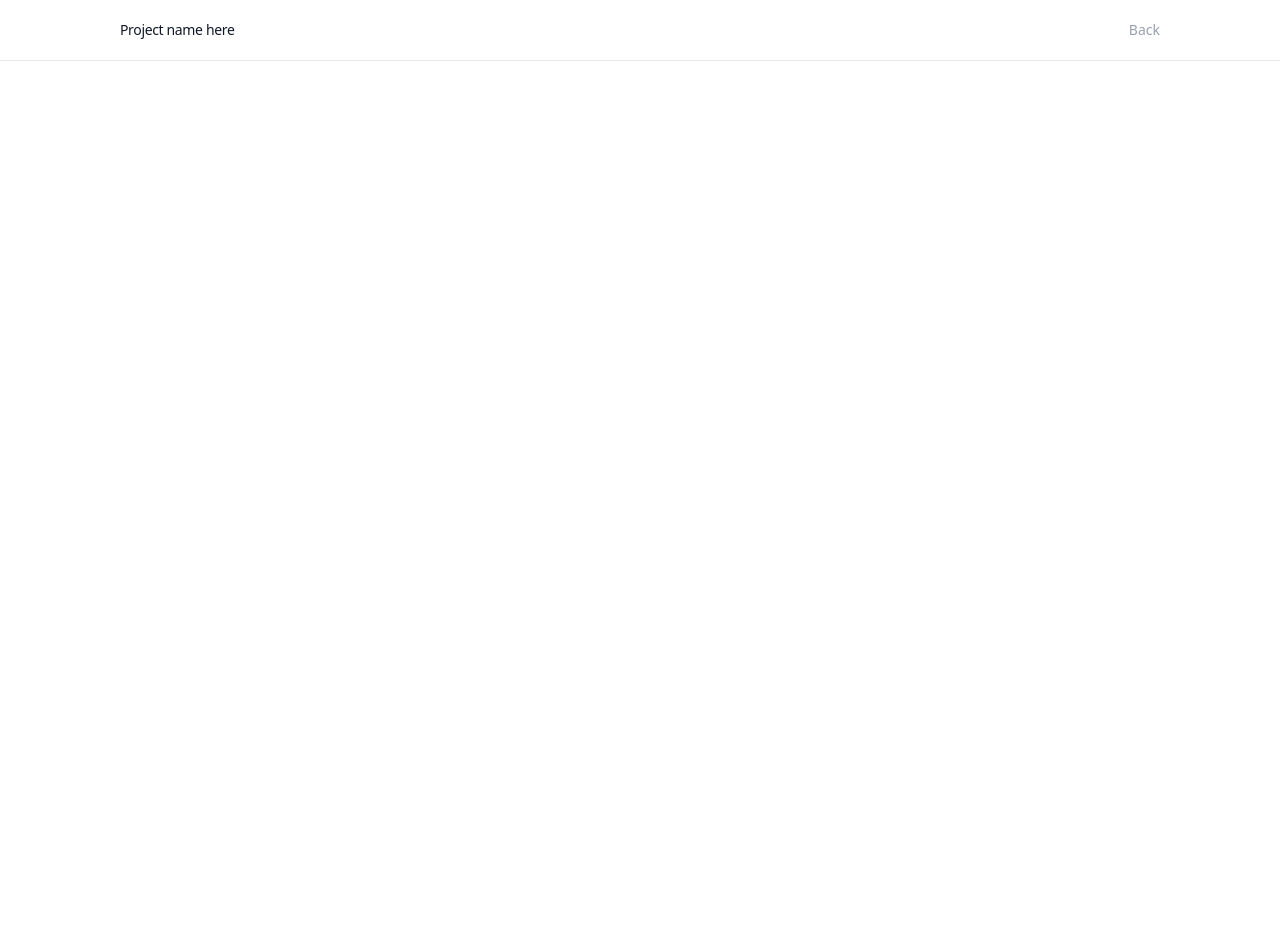
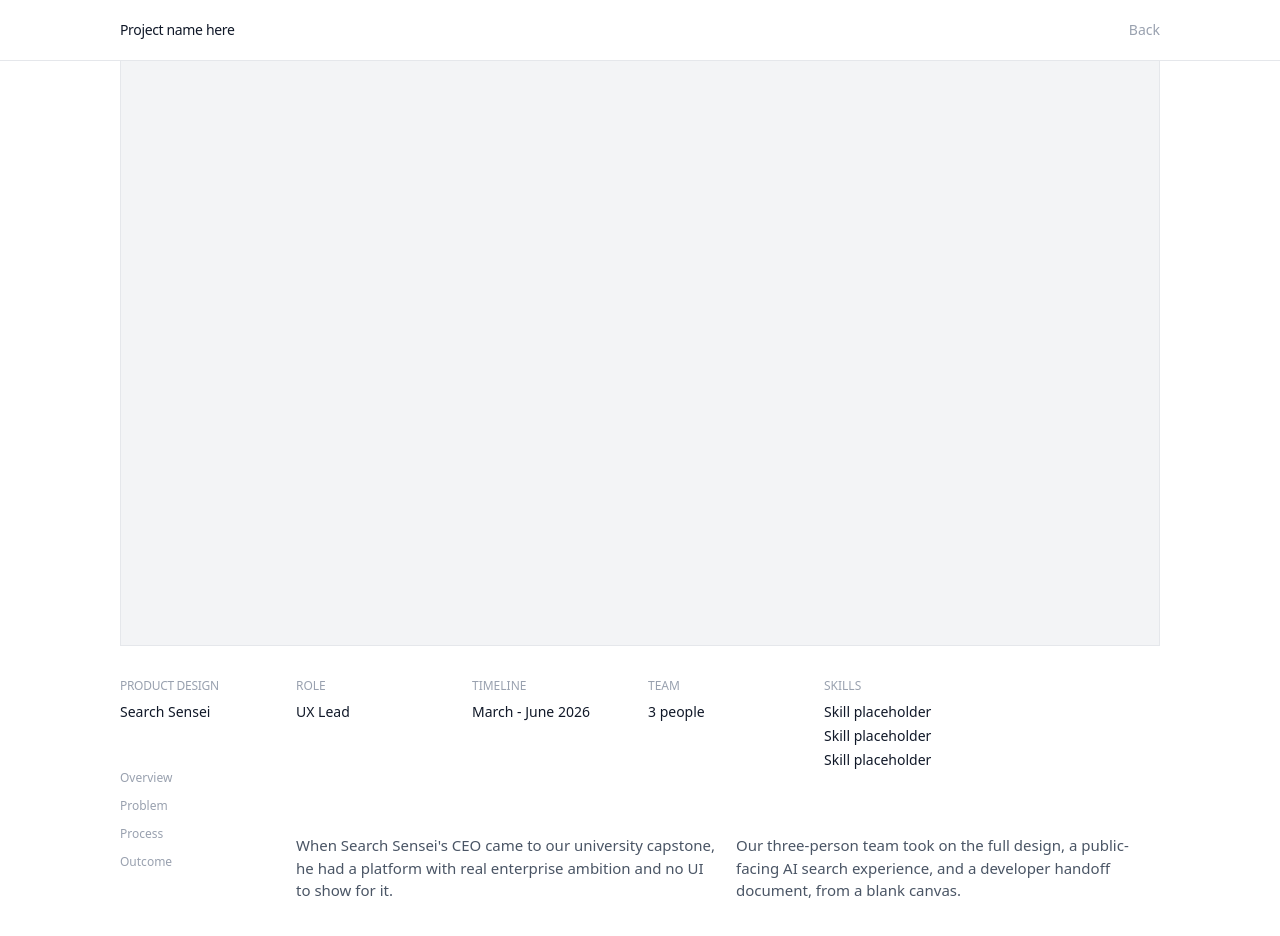
Before and after one commit to imdeckik/portfolio, a Next.js app: page /work/search-sensei in a window 1280 px wide. Shown: the top 936 px of the page. Before the commit the page ends 800 px from the top, so only its background shows below. Built offline with nearby package versions, Linux system fonts and the light colour scheme.

Commit message:
feat: add case study skeleton — 12-col grid, sticky sidebar, meta row, intro text

```diff
--- a/app/work/search-sensei/page.tsx
+++ b/app/work/search-sensei/page.tsx
@@ -2,5 +2,94 @@ import Container from "../../components/Container";
 import Link from "next/link";
 
 export default function SearchSensei() {
-  return <Container></Container>;
+  return (
+    <>
+      {/* Hero Image - full width */}
+      <Container>
+        <div className="w-full aspect-video bg-gray-100 border-b border-x border-gray-200 mb-8" />
+      </Container>
+
+      <Container>
+        <div className="grid grid-cols-12 gap-4">
+          {/* Sticky Sidebar - 2 column */}
+          <aside className="col-span-2 stikcy top-20 self-start">
+            <p className="text-xs text-gray-400 uppercase tracking-tight mb-2">
+              Product Design
+            </p>
+            <p className="text-sm text-gray-900 mb-12">Search Sensei</p>
+
+            {/* Jump links */}
+            <nav className="flex flex-col gap-3">
+              <a
+                href="#overview"
+                className="text-xs text-gray-400 hover:text-gray-900 transition-colors"
+              >
+                Overview
+              </a>
+              <a
+                href="#problem"
+                className="text-xs text-gray-400 hover:text-gray-900 transition-colors"
+              >
+                Problem
+              </a>
+              <a
+                href="#process"
+                className="text-xs text-gray-400 hover:text-gray-900 transition-colors"
+              >
+                Process
+              </a>
+              <a
+                href="#outcome"
+                className="text-xs text-gray-400 hover:text-gray-900 transition-colors"
+              >
+                Outcome
+              </a>
+            </nav>
+          </aside>
+
+          {/* Main content - 10 columns */}
+          <div className="col-span-10">
+            {/* Meta row */}
+            <section className="grid grid-cols-5 gap-4 pb-6 mb-10">
+              <div>
+                <p className="text-xs text-gray-400 uppercase mb-2">Role</p>
+                <p className="text-sm text-gray-900">UX Lead</p>
+              </div>
+              <div>
+                <p className="text-xs text-gray-400 uppercase mb-2">Timeline</p>
+                <p className="text-sm text-gray-900">March - June 2026</p>
+              </div>
+              <div>
+                <p className="text-xs text-gray-400 uppercase mb-2">Team</p>
+                <p className="text-sm text-gray-900">3 people</p>
+              </div>
+              <div>
+                <p className="text-xs text-gray-400 uppercase mb-2">Skills</p>
+                <ul className="flex flex-col gap-1">
+                  <li className="text-sm text-gray-900">Skill placeholder</li>
+                  <li className="text-sm text-gray-900">Skill placeholder</li>
+                  <li className="text-sm text-gray-900">Skill placeholder</li>
+                </ul>
+              </div>
+              <div />
+            </section>
+
+            {/* Intro text */}
+            <section id="overview" className="grid grid-cols-2 gap-4 mb-16">
+              <p className="text-[15px] text-gray-600 leading-normal">
+                When Search Sensei's CEO came to our university capstone, he had
+                a platform with real enterprise ambition and no UI to show for
+                it.
+              </p>
+              <p className="text-[15px] text-gray-600 leading-normal">
+                Our three-person team took on the full design, a public-facing
+                AI search experience, and a developer handoff document, from a
+                blank canvas.
+              </p>
+            </section>
+          </div>
+        </div>
+      </Container>
+    </>
+  );
 }
```
